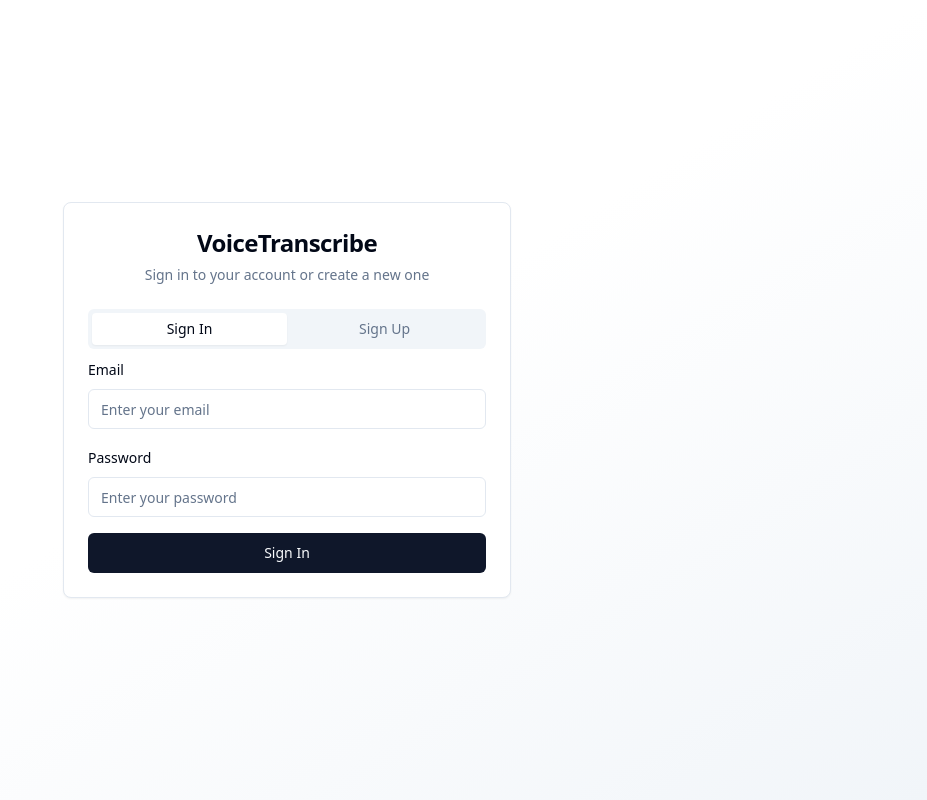
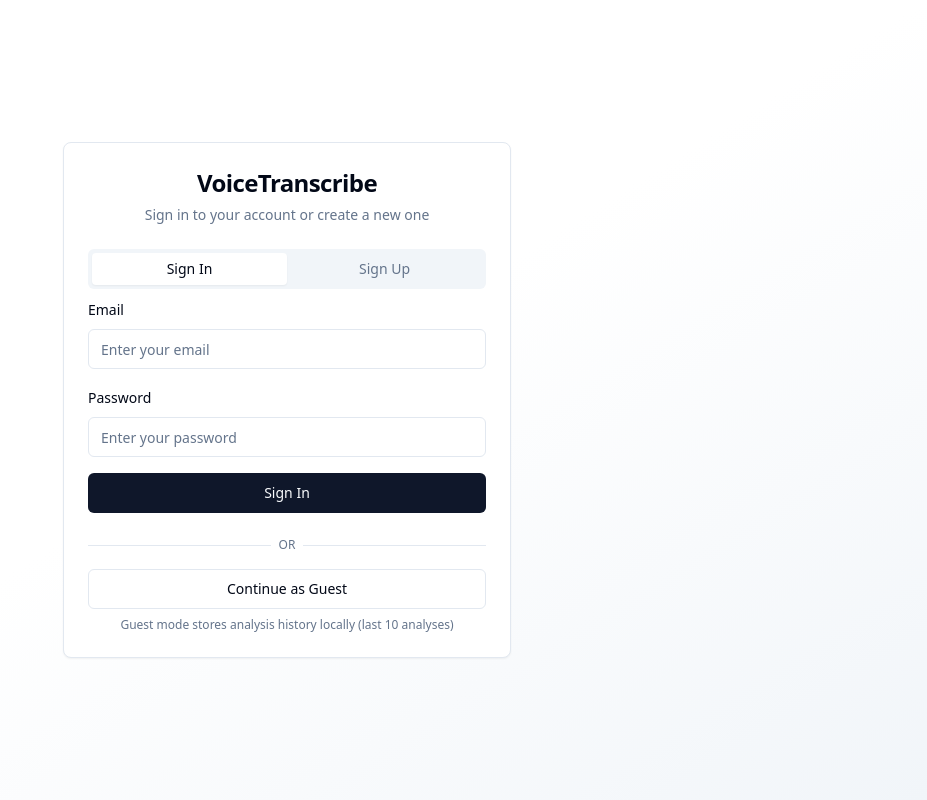
Before and after one commit to vicnadu/voice-scam-shield, a React (Vite) app: page /auth in a window 1280 px wide. Shown: the whole page, without its empty margins (353-1280 px from the left). Built offline with nearby package versions, Linux system fonts and the light colour scheme.

Commit message:
Add guest authentication option
Implement a guest user option for users who do not wish to create an account immediately. The history tab will be available for guest users, displaying a limited history of past voice mail analyses.

```diff
--- a/src/hooks/useAuth.tsx
+++ b/src/hooks/useAuth.tsx
@@ -5,9 +5,11 @@ import { supabase } from '@/integrations/supabase/client';
 interface AuthContextType {
   user: User | null;
   session: Session | null;
+  isGuest: boolean;
   signUp: (email: string, password: string, displayName?: string) => Promise<{ error: any }>;
   signIn: (email: string, password: string) => Promise<{ error: any }>;
   signOut: () => Promise<void>;
+  continueAsGuest: () => void;
   loading: boolean;
 }
 
@@ -16,15 +18,29 @@ const AuthContext = createContext<AuthContextType | undefined>(undefined);
 export const AuthProvider = ({ children }: { children: React.ReactNode }) => {
   const [user, setUser] = useState<User | null>(null);
   const [session, setSession] = useState<Session | null>(null);
+  const [isGuest, setIsGuest] = useState(false);
   const [loading, setLoading] = useState(true);
 
   useEffect(() => {
+    // Check if user was in guest mode
+    const guestMode = localStorage.getItem('guest_mode') === 'true';
+    if (guestMode) {
+      setIsGuest(true);
+      setLoading(false);
+      return;
+    }
+
     // Set up auth state listener FIRST
     const { data: { subscription } } = supabase.auth.onAuthStateChange(
       (event, session) => {
         setSession(session);
         setUser(session?.user ?? null);
+        setIsGuest(false);
         setLoading(false);
+        // Clear guest mode when user authenticates
+        if (session) {
+          localStorage.removeItem('guest_mode');
+        }
       }
     );
 
@@ -32,6 +48,7 @@ export const AuthProvider = ({ children }: { children: React.ReactNode }) => {
     supabase.auth.getSession().then(({ data: { session } }) => {
       setSession(session);
       setUser(session?.user ?? null);
+      setIsGuest(false);
       setLoading(false);
     });
 
@@ -64,15 +81,25 @@ export const AuthProvider = ({ children }: { children: React.ReactNode }) => {
 
   const signOut = async () => {
     await supabase.auth.signOut();
+    setIsGuest(false);
+    localStorage.removeItem('guest_mode');
+  };
+
+  const continueAsGuest = () => {
+    localStorage.setItem('guest_mode', 'true');
+    setIsGuest(true);
+    setLoading(false);
   };
 
   return (
     <AuthContext.Provider value={{
       user,
       session,
+      isGuest,
       signUp,
       signIn,
       signOut,
+      continueAsGuest,
       loading
     }}>
       {children}
--- a/src/pages/Auth.tsx
+++ b/src/pages/Auth.tsx
@@ -11,7 +11,7 @@ import { useEffect } from "react";
 import { toast } from "sonner";
 
 export default function Auth() {
-  const { signIn, signUp, user } = useAuth();
+  const { signIn, signUp, user, continueAsGuest } = useAuth();
   const navigate = useNavigate();
   const [loading, setLoading] = useState(false);
   const [error, setError] = useState<string | null>(null);
@@ -65,6 +65,11 @@ export default function Auth() {
     }
 
     setLoading(false);
+  };
+
+  const handleGuestContinue = () => {
+    continueAsGuest();
+    navigate("/");
   };
 
   return (
@@ -159,6 +164,27 @@ export default function Auth() {
               </form>
             </TabsContent>
           </Tabs>
+
+          <div className="mt-6 text-center">
+            <div className="relative">
+              <div className="absolute inset-0 flex items-center">
+                <span className="w-full border-t" />
+              </div>
+              <div className="relative flex justify-center text-xs uppercase">
+                <span className="bg-background px-2 text-muted-foreground">Or</span>
+              </div>
+            </div>
+            <Button
+              variant="outline"
+              className="w-full mt-4"
+              onClick={handleGuestContinue}
+            >
+              Continue as Guest
+            </Button>
+            <p className="text-xs text-muted-foreground mt-2">
+              Guest mode stores analysis history locally (last 10 analyses)
+            </p>
+          </div>
         </CardContent>
       </Card>
     </div>
--- a/src/pages/Index.tsx
+++ b/src/pages/Index.tsx
@@ -13,7 +13,7 @@ import { LogOut, User } from "lucide-react";
 
 const Index = () => {
   const { t, i18n } = useTranslation();
-  const { user, signOut, loading: authLoading } = useAuth();
+  const { user, signOut, loading: authLoading, isGuest } = useAuth();
   const navigate = useNavigate();
   const [file, setFile] = useState<File | null>(null);
   const [result, setResult] = useState<any>(null);
@@ -27,12 +27,12 @@ const Index = () => {
   }>({});
   const [translating, setTranslating] = useState(false);
 
-  // Redirect to auth if not authenticated
+  // Redirect to auth if not authenticated and not guest
   useEffect(() => {
-    if (!authLoading && !user) {
+    if (!authLoading && !user && !isGuest) {
       navigate("/auth");
     }
-  }, [user, authLoading, navigate]);
+  }, [user, authLoading, isGuest, navigate]);
 
   // Language mapping for translation API
   const getLanguageCode = (langCode: string) => {
@@ -238,8 +238,8 @@ const Index = () => {
     );
   }
 
-  // Don't render if user is not authenticated (will redirect)
-  if (!user) {
+  // Don't render if user is not authenticated and not guest (will redirect)
+  if (!user && !isGuest) {
     return null;
   }
 
@@ -250,10 +250,21 @@ const Index = () => {
           <div className="flex items-center gap-2">
             <User className="h-4 w-4" />
             <span className="text-sm text-muted-foreground">
-              {user.email}
+              {isGuest ? "Guest User" : user?.email}
             </span>
+            {isGuest && (
+              <Button
+                variant="ghost"
+                size="sm"
+                onClick={() => navigate("/auth")}
+                className="text-xs text-primary hover:text-primary/80"
+              >
+                Create Account
+              </Button>
+            )}
           </div>
           <div className="flex items-center gap-2">
+            {!isGuest && (
               <Button
                 variant="ghost"
                 size="sm"
@@ -263,6 +274,7 @@ const Index = () => {
                 <LogOut className="h-4 w-4 mr-1" />
                 Sign Out
               </Button>
+            )}
             <ThemeToggle />
             <LanguageSwitcher />
           </div>
```
Lines whose indentation alone changed are shown as unchanged.
